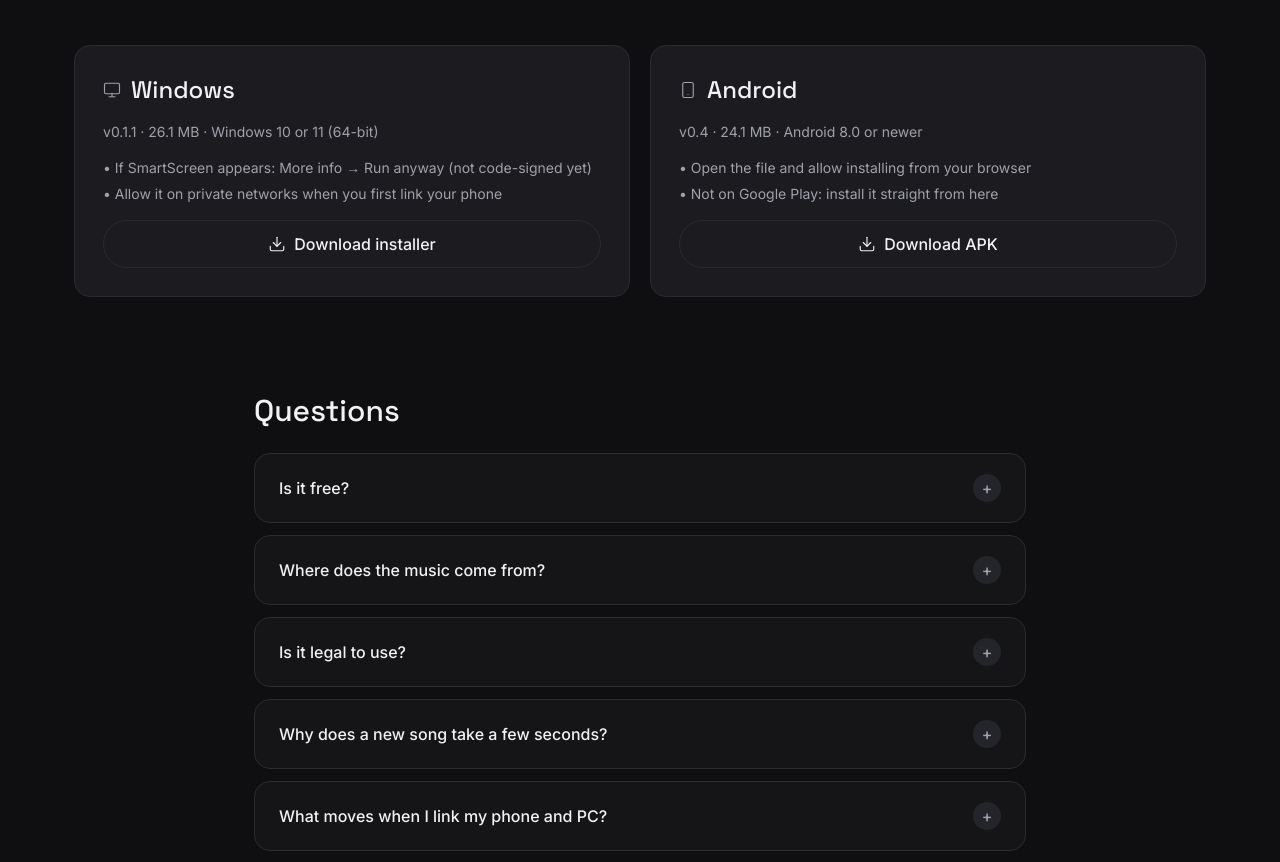
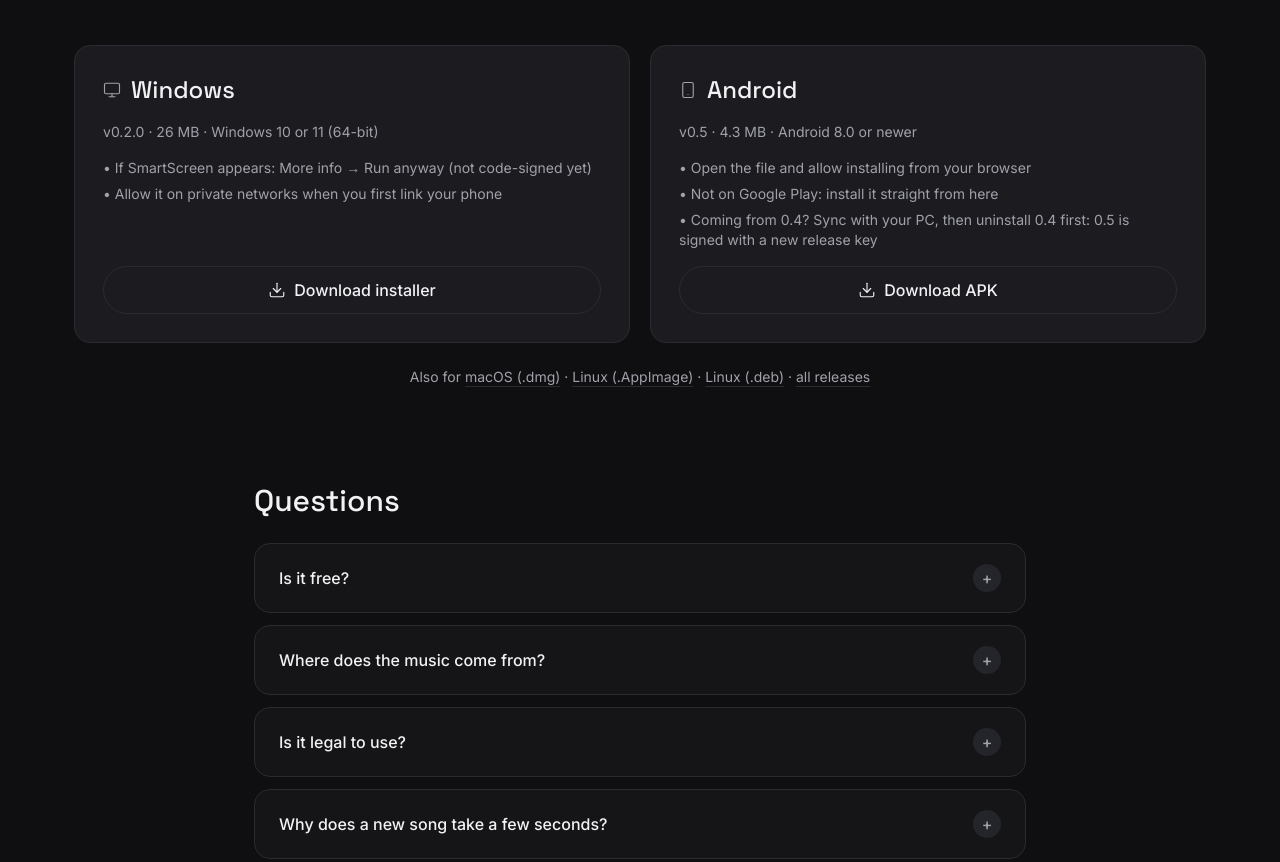
Before and after one commit to reshuk-code/musiclify, a Next.js app in the folder apps/website/: page / in a window 1280 px wide. Shown: the part 2921-3783 px from the top of the page. Built offline with nearby package versions, Linux system fonts and the light colour scheme.

Commit message:
feat(website): offer Android 0.5 and desktop 0.2.0, with macOS and Linux
Download links move to the new releases. A line under the cards links the
macOS .dmg and Linux .AppImage/.deb, and the Android card explains the one-time
reinstall from 0.4 (0.5 is signed with the permanent release key).

```diff
--- a/apps/website/src/app/download-buttons.tsx
+++ b/apps/website/src/app/download-buttons.tsx
@@ -2,7 +2,7 @@
 
 import { useSyncExternalStore } from "react";
 import { Download, Monitor, Smartphone } from "lucide-react";
-import { ANDROID, WINDOWS } from "./downloads";
+import { ANDROID, OTHER_DESKTOP, WINDOWS } from "./downloads";
 
 type Platform = "windows" | "android" | "other";
 
@@ -53,7 +53,8 @@ export function DownloadCards() {
         <ul className="space-y-1.5 text-sm text-muted">
           {(kind === "windows"
             ? ["If SmartScreen appears: More info → Run anyway (not code-signed yet)", "Allow it on private networks when you first link your phone"]
-            : ["Open the file and allow installing from your browser", "Not on Google Play: install it straight from here"]
+            : ["Open the file and allow installing from your browser", "Not on Google Play: install it straight from here",
+              "Coming from 0.4? Sync with your PC, then uninstall 0.4 first: 0.5 is signed with a new release key"]
           ).map((t) => <li key={t}>• {t}</li>)}
         </ul>
         <a href={d.href} download
@@ -67,6 +68,16 @@ export function DownloadCards() {
     <>
       <p className="text-lg text-muted">{lead}</p>
       <div className="mt-10 grid w-full gap-5 text-left md:grid-cols-2">{card("windows")}{card("android")}</div>
+      <p className="mt-6 text-sm text-muted">
+        Also for{" "}
+        {OTHER_DESKTOP.map((d, i) => (
+          <span key={d.href}>
+            {i > 0 && " · "}
+            <a href={d.href} className="underline decoration-line underline-offset-4 hover:text-ink">{d.label}</a>
+          </span>
+        ))}
+        {" "}· <a href="https://github.com/reshuk-code/musiclify/releases" className="underline decoration-line underline-offset-4 hover:text-ink">all releases</a>
+      </p>
     </>
   );
 }
--- a/apps/website/src/app/downloads.ts
+++ b/apps/website/src/app/downloads.ts
@@ -3,17 +3,26 @@
  * Bump these when publishing a new build: see the release rule in CLAUDE.md / CONTRIBUTING.md.
  */
 const RELEASES = "https://github.com/reshuk-code/musiclify/releases/download";
+const DESKTOP = "0.2.0";
+const ANDROID_VERSION = "0.5";
 
 export const WINDOWS = {
-  href: `${RELEASES}/desktop-v0.1.1/Musiclify-Setup-0.1.1.exe`,
-  version: "0.1.1",
-  size: "26.1 MB",
+  href: `${RELEASES}/desktop-v${DESKTOP}/Musiclify_${DESKTOP}_x64-setup.exe`,
+  version: DESKTOP,
+  size: "26 MB",
   requires: "Windows 10 or 11 (64-bit)",
 };
 
 export const ANDROID = {
-  href: `${RELEASES}/android-v0.4/Musiclify-0.4.apk`,
-  version: "0.4",
-  size: "24.1 MB",
+  href: `${RELEASES}/android-v${ANDROID_VERSION}/Musiclify-${ANDROID_VERSION}.apk`,
+  version: ANDROID_VERSION,
+  size: "4.3 MB",
   requires: "Android 8.0 or newer",
 };
+
+/** Other desktop builds, listed under the cards. */
+export const OTHER_DESKTOP = [
+  { label: "macOS (.dmg)", href: `${RELEASES}/desktop-v${DESKTOP}/Musiclify_${DESKTOP}_universal.dmg` },
+  { label: "Linux (.AppImage)", href: `${RELEASES}/desktop-v${DESKTOP}/Musiclify_${DESKTOP}_amd64.AppImage` },
+  { label: "Linux (.deb)", href: `${RELEASES}/desktop-v${DESKTOP}/Musiclify_${DESKTOP}_amd64.deb` },
+];
```
